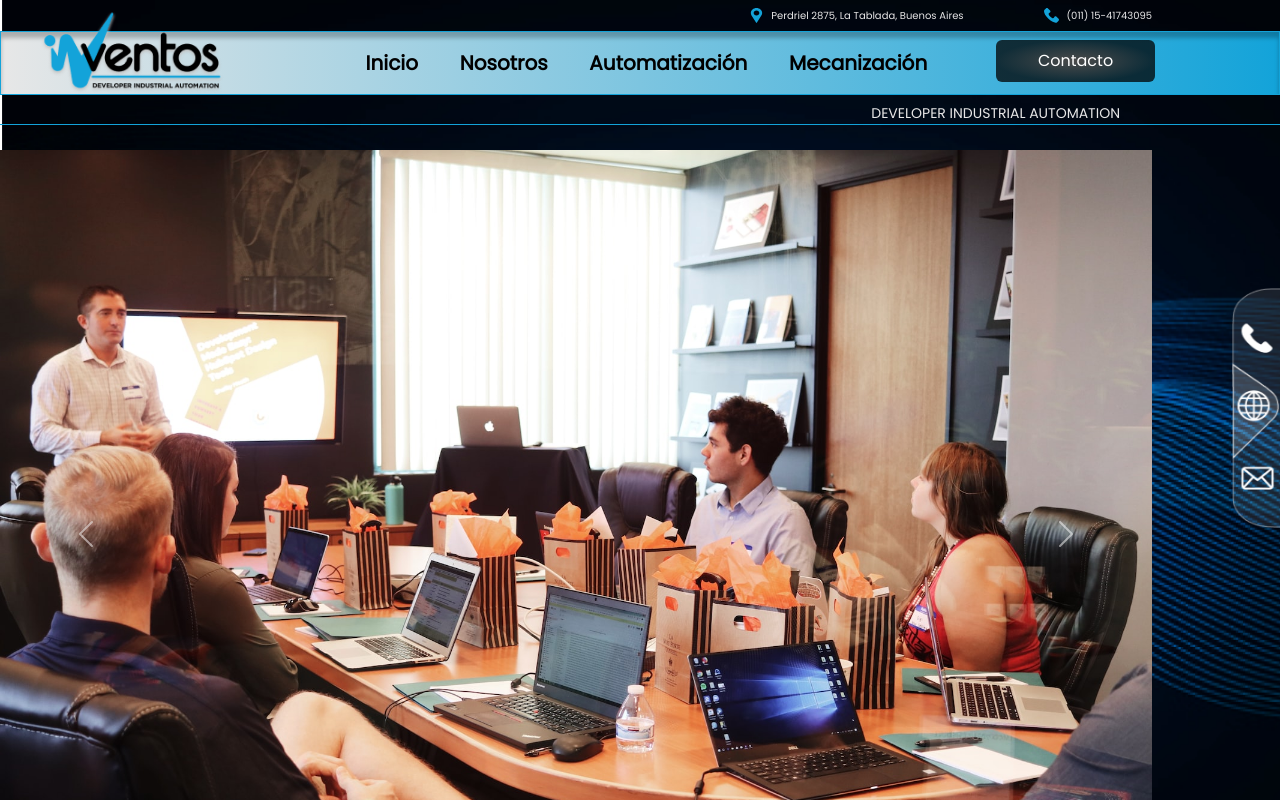
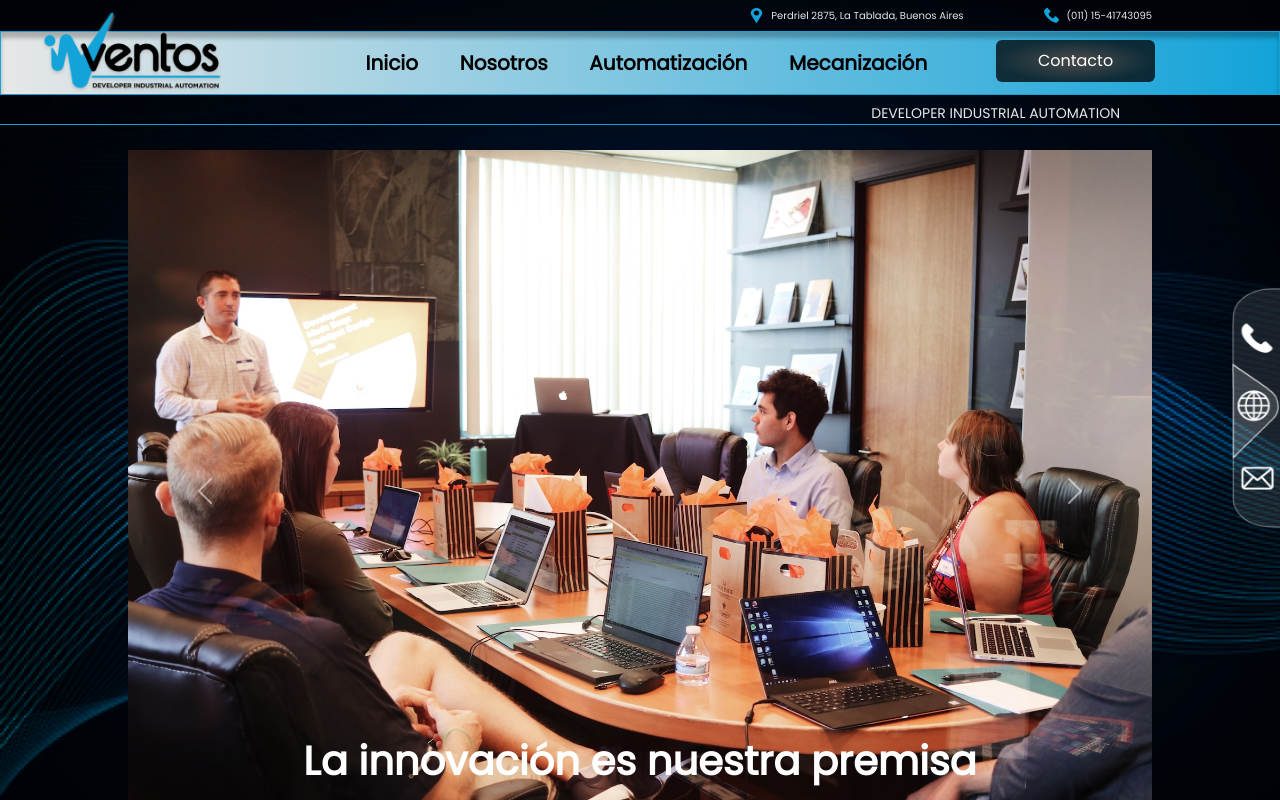
Before and after one commit to JuanBenega/prjVentos, a React (Create React App) app: page / in a window 1280 px wide. Shown: the top 800 px of the page. Built offline with nearby package versions, Linux system fonts and the light colour scheme.

Commit message:
add & style carousel

```diff
--- a/src/components/Landing.jsx
+++ b/src/components/Landing.jsx
@@ -8,27 +8,36 @@ import landing3 from '../img/landing3.jpg'
 const Landing = () => {
     return (
         <div className="landing">
-            <Carousel className='landCarousel'>
-                <Carousel.Item>
+            <Carousel fade className='landCarousel'>
+                <Carousel.Item className='carouItem'>
                     <img
                         className="d-block w-100"
                         src={landing1}
                         alt="First slide"
                     />
+                    <Carousel.Caption className='carouText'>
+                        <h1>Somos una empresa apasionada por lo que hacemos</h1>
+                    </Carousel.Caption>
                 </Carousel.Item>
-                <Carousel.Item>
+                <Carousel.Item className='carouItem'>
                     <img
                         className="d-block w-100"
                         src={landing2}
                         alt="Second slide"
                     />
+                    <Carousel.Caption className='carouText'>
+                        <h1>La innovación es nuestra premisa</h1>
+                    </Carousel.Caption>
                 </Carousel.Item>
-                <Carousel.Item>
+                <Carousel.Item className='carouItem'>
                     <img
                         className="d-block w-100"
                         src={landing3}
                         alt="Third slide"
                     />
+                    <Carousel.Caption className='carouText'>
+                        <h1>Crecemos cuando crecen nuestros clientes</h1>
+                    </Carousel.Caption>
                 </Carousel.Item>
             </Carousel>
         </div>
--- a/src/styles/components/_landing.scss
+++ b/src/styles/components/_landing.scss
@@ -1,11 +1,26 @@
 .landing {
+    font-family: $font;
     background-image: url("../../img/fondo.png");
     background-size: cover;
-    width: 100%;
+    background-attachment: fixed;
     min-height: 100vh;
     padding-top: 150px;
+    display: flex;
+    justify-content: center;
 
     .landCarousel{
-        width: 90%;
+        width: 80%;
+        //height: 30rem;
+
+        .carouItem {
+
+        }
+
+        .carouText {
+
+            h1  {
+            font-weight: 1000;
+        }
+        }
     }
 }
```
Also changed, not shown: src/img/fondo.png.
